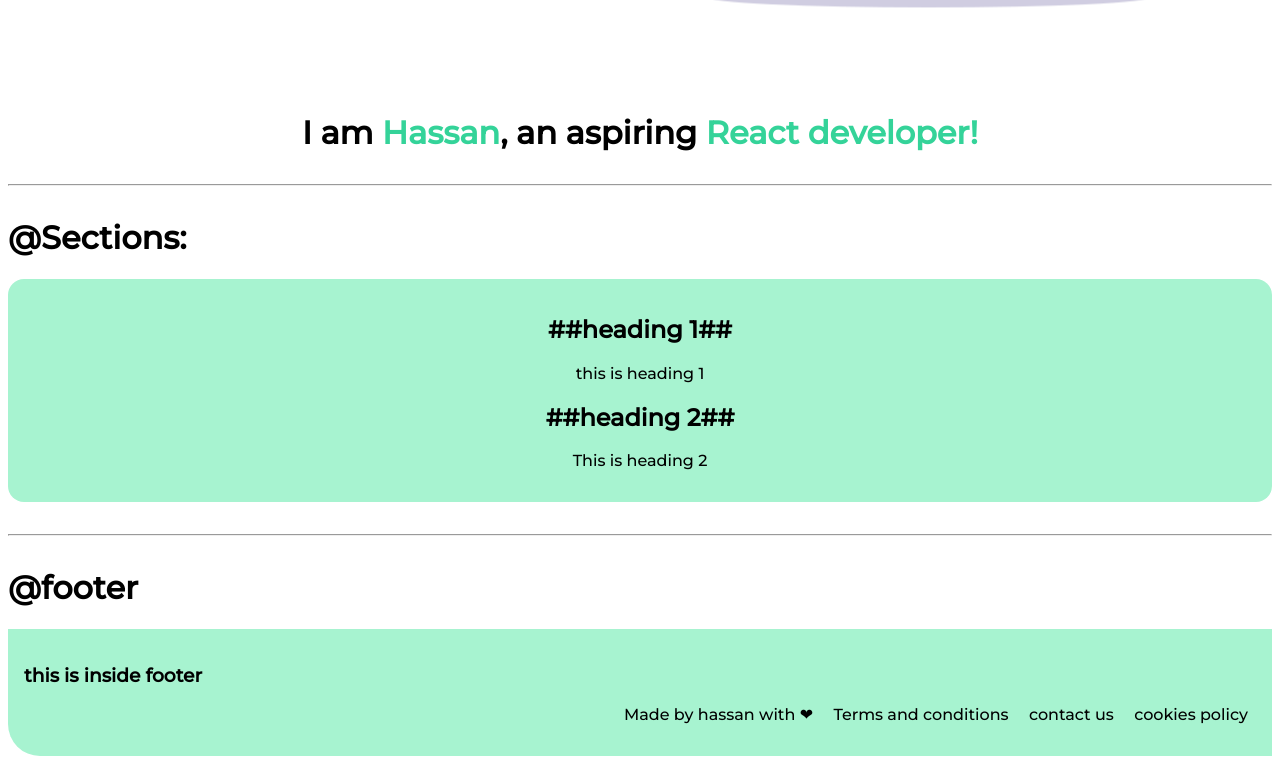
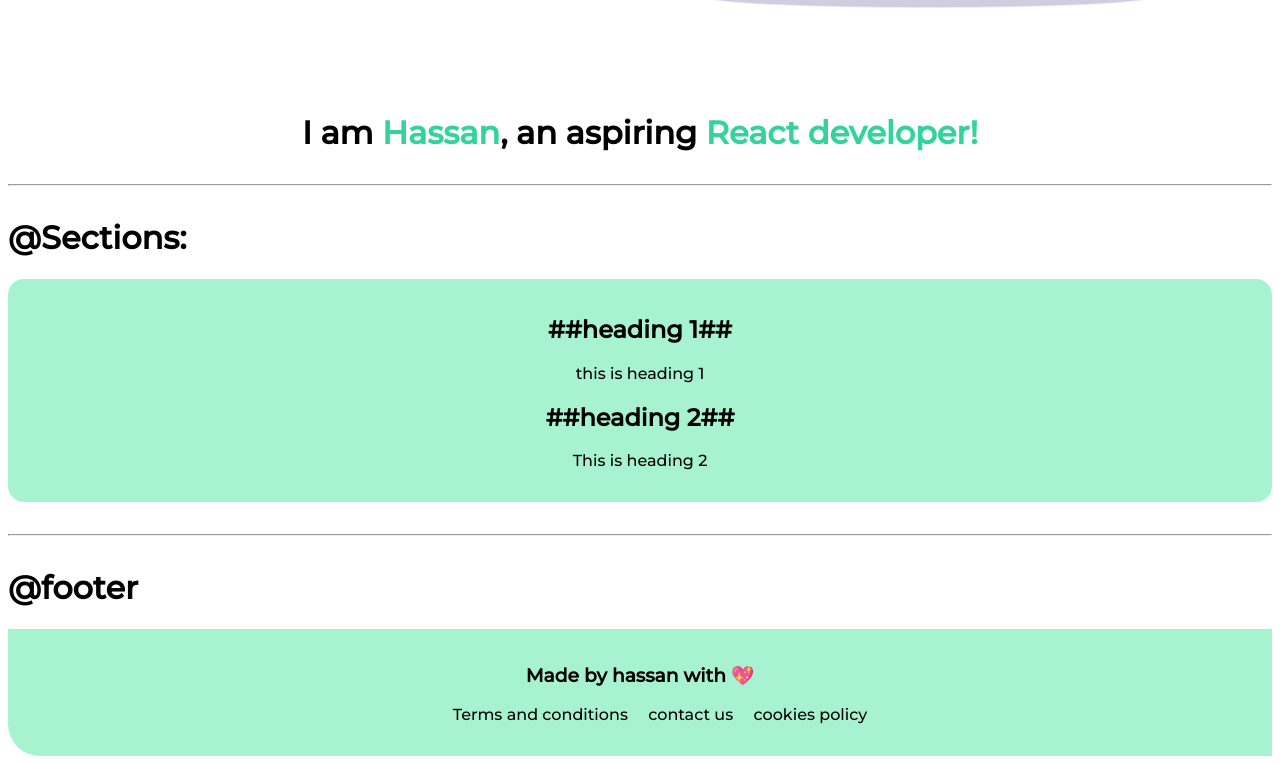
Before and after one commit to thatdevhassan/my-component-library, a plain HTML site: page index.html in a window 1280 px wide. Shown: the part 1983-2747 px from the top of the page. Drawn offline with Linux system fonts and the light colour scheme.

Commit message:
fix: giving final touches

```diff
--- a/index.html
+++ b/index.html
@@ -102,16 +102,15 @@
     <h1>@footer</h1>
 
     <footer class="des-footer">
-            <h3>this is inside footer</h3>
-            <ul align="right" class="non-bullet">
-                <li class="credit inline-item">Made by hassan with ❤</li>
-                <li class="inline-item">Terms and conditions</li>
-                <li class="inline-item">contact us</li>
-                <li class="inline-item">cookies policy</li>
-            </ul>
+        <h3>Made by hassan with 💖</h3>
+        <ul class="non-bullet">
+            <li class="foot-link">Terms and conditions</li>
+            <li class="foot-link">contact us</li>
+            <li class="foot-link">cookies policy</li>
+        </ul>
 
     </footer>
-<!--
+    <!--
 
     <h2>Buttons</h2>
 
--- a/style.css
+++ b/style.css
@@ -132,11 +132,13 @@ text-align: center;
     background: var(--primary-color3);
     color: black;
     padding: 1rem 1rem;
+    text-align:center;
     border-bottom-left-radius: 2rem;
 }
 
-.des-footer .non-bullet .credit{
-
-    text-align:left;
+.des-footer .foot-link{
+    display: inline;
+    text-align: center;
+    padding: 0.5rem 0.5rem;
 
 }
```
